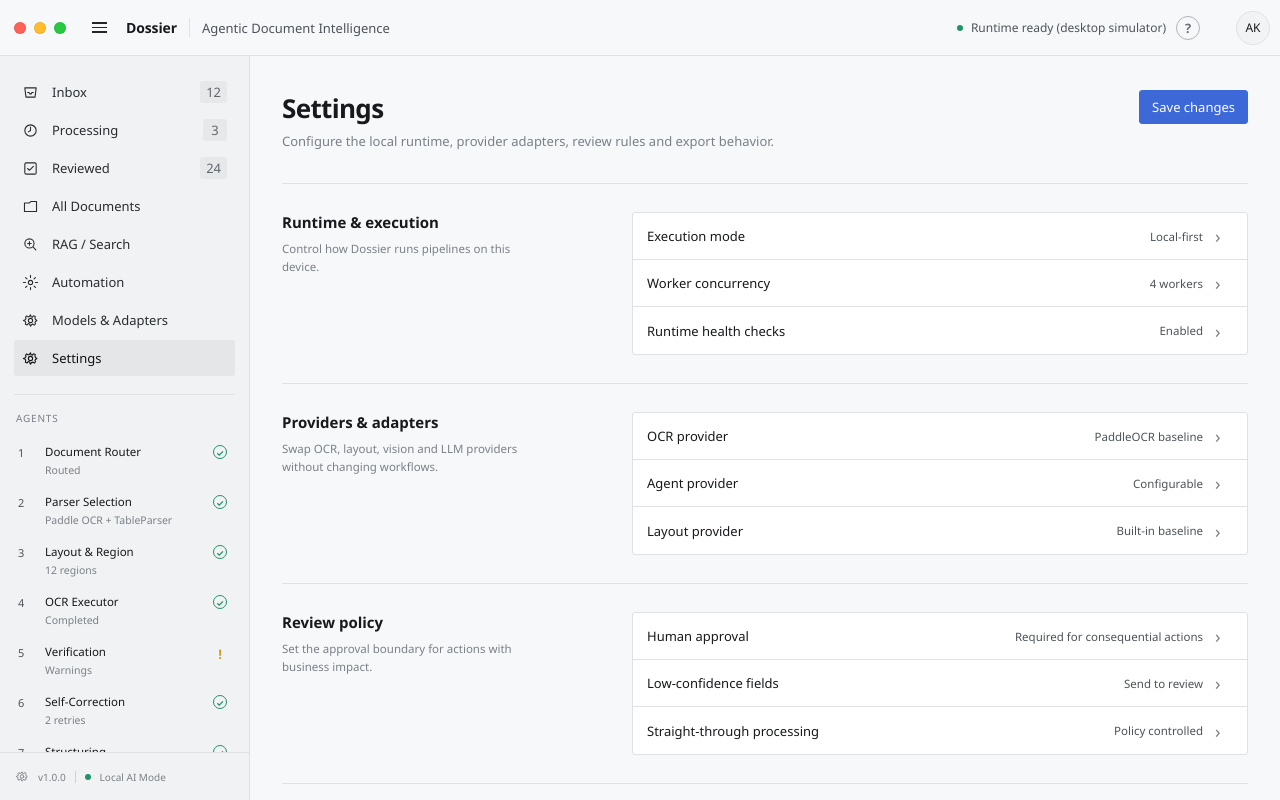
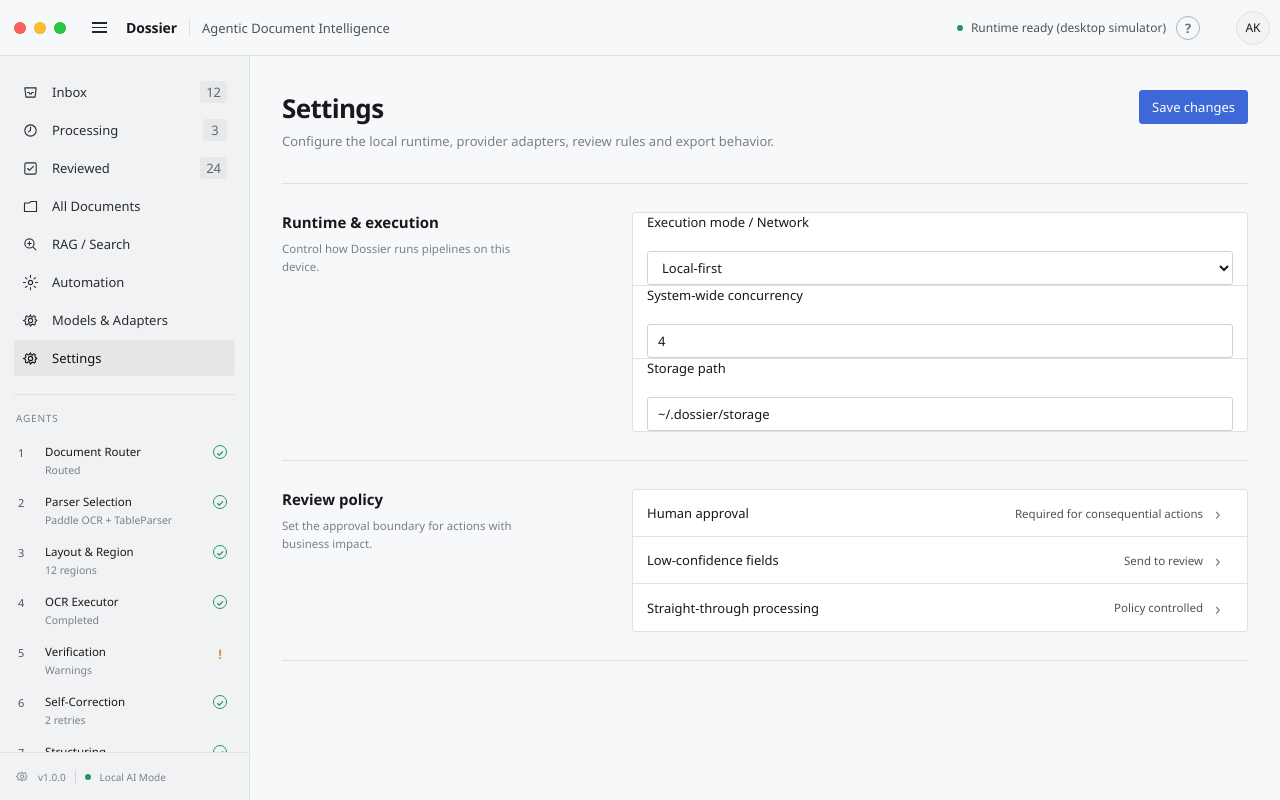
Before and after one commit to kyoo-147/Dossier, a React (Vite) app in the folder apps/desktop/: page /#/settings in a window 1280 px wide. Built offline with nearby package versions, Linux system fonts and the light colour scheme.

Commit message:
feat: implement functional Settings page

```diff
--- a/apps/desktop/src/features/settings/SettingsPage.tsx
+++ b/apps/desktop/src/features/settings/SettingsPage.tsx
@@ -1,21 +1,56 @@
+import { useState } from "react";
 import { StandardPageShell } from "../../app/layout/StandardPageShell.js";
 
-const groups = [
-  { title: "Runtime & execution", description: "Control how Dossier runs pipelines on this device.", rows: [["Execution mode", "Local-first"], ["Worker concurrency", "4 workers"], ["Runtime health checks", "Enabled"]] },
-  { title: "Providers & adapters", description: "Swap OCR, layout, vision and LLM providers without changing workflows.", rows: [["OCR provider", "PaddleOCR baseline"], ["Agent provider", "Configurable"], ["Layout provider", "Built-in baseline"]] },
-  { title: "Review policy", description: "Set the approval boundary for actions with business impact.", rows: [["Human approval", "Required for consequential actions"], ["Low-confidence fields", "Send to review"], ["Straight-through processing", "Policy controlled"]] },
-  { title: "Export defaults", description: "Choose the artifact formats generated after approval.", rows: [["Primary format", "JSON"], ["Evidence manifest", "Included"], ["Default location", "Local workspace"]] }
-] as const;
+export function SettingsPage() {
+  const [concurrency, setConcurrency] = useState("4");
+  const [storagePath, setStoragePath] = useState("~/.dossier/storage");
+  const [network, setNetwork] = useState("Local-first");
 
-export function SettingsPage() {
   return (
     <StandardPageShell
       title="Settings"
       description="Configure the local runtime, provider adapters, review rules and export behavior."
-      headerContent={<button className="button button--primary">Save changes</button>}
+      headerContent={<button className="button button--primary" onClick={() => alert("Settings saved")}>Save changes</button>}
       className="settings-page"
     >
-      <div className="settings-list">{groups.map((group) => <section className="settings-section" key={group.title}><div className="settings-section__intro"><h2>{group.title}</h2><p>{group.description}</p></div><div className="settings-section__rows">{group.rows.map(([label, value]) => <button className="settings-row" key={label}><span>{label}</span><strong>{value}</strong><span className="settings-chevron">›</span></button>)}</div></section>)}</div>
+      <div className="settings-list">
+        <section className="settings-section">
+          <div className="settings-section__intro">
+            <h2>Runtime & execution</h2>
+            <p>Control how Dossier runs pipelines on this device.</p>
+          </div>
+          <div className="settings-section__rows">
+            <div className="settings-row" style={{ display: 'flex', flexDirection: 'column', alignItems: 'flex-start', cursor: 'default' }}>
+              <span>Execution mode / Network</span>
+              <select className="input" value={network} onChange={(e) => setNetwork(e.target.value)} style={{ marginTop: '8px' }}>
+                <option value="Local-first">Local-first</option>
+                <option value="Cloud-only">Cloud-only</option>
+                <option value="Hybrid">Hybrid</option>
+              </select>
+            </div>
+            <div className="settings-row" style={{ display: 'flex', flexDirection: 'column', alignItems: 'flex-start', cursor: 'default' }}>
+              <span>System-wide concurrency</span>
+              <input type="number" className="input" value={concurrency} onChange={(e) => setConcurrency(e.target.value)} style={{ marginTop: '8px' }} />
+            </div>
+            <div className="settings-row" style={{ display: 'flex', flexDirection: 'column', alignItems: 'flex-start', cursor: 'default' }}>
+              <span>Storage path</span>
+              <input type="text" className="input" value={storagePath} onChange={(e) => setStoragePath(e.target.value)} style={{ marginTop: '8px', width: '100%' }} />
+            </div>
+          </div>
+        </section>
+
+        <section className="settings-section">
+          <div className="settings-section__intro">
+            <h2>Review policy</h2>
+            <p>Set the approval boundary for actions with business impact.</p>
+          </div>
+          <div className="settings-section__rows">
+             <button className="settings-row"><span>Human approval</span><strong>Required for consequential actions</strong><span className="settings-chevron">›</span></button>
+             <button className="settings-row"><span>Low-confidence fields</span><strong>Send to review</strong><span className="settings-chevron">›</span></button>
+             <button className="settings-row"><span>Straight-through processing</span><strong>Policy controlled</strong><span className="settings-chevron">›</span></button>
+          </div>
+        </section>
+      </div>
     </StandardPageShell>
   );
 }
```
